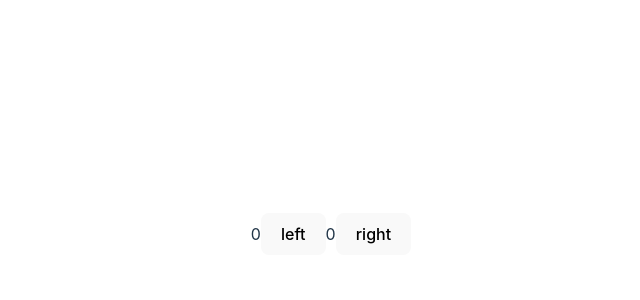
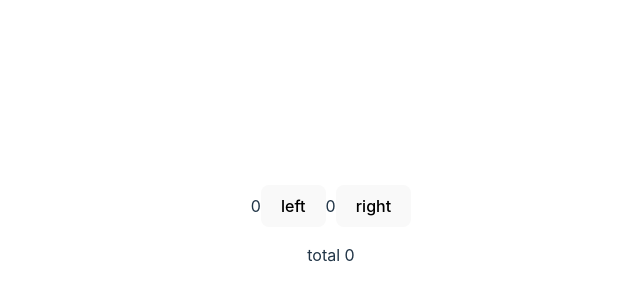
Before and after one commit to sanger16/Full-Stack-Open-2023-Practice, a React (Vite) app: page / in a window 1280 px wide. Shown: the part 166-466 px from the top of the page, without its empty margins (309-949 px from the left). Built offline with nearby package versions, Linux system fonts and the light colour scheme.

Commit message:
1-d Handling Array and async state update

```diff
--- a/src/App.jsx
+++ b/src/App.jsx
@@ -7,12 +7,18 @@ const App = () => {
     left: 0, right:0
   });
 
+  const [allClicks, setAll] = useState([]);
+
+  const [total, setTotal] = useState(0);
+
   const handleLeftClicks = () => {
     const newClicks = {
       ...clicks,
       left: clicks.left + 1
     }
     setClicks(newClicks);
+    setAll(allClicks.concat('L'));
+    setTotal(newClicks.left + clicks.right);
   }
 
   const handleRightClicks = () => {
@@ -21,6 +27,8 @@ const App = () => {
       right: clicks.right + 1
     }
     setClicks(newClicks);
+    setAll(allClicks.concat('R'));
+    setTotal(newClicks.right + clicks.left);
   }
 
   return (
@@ -33,6 +41,8 @@ const App = () => {
     <button onClick={ handleRightClicks }>
       right
     </button>
+    <p>{allClicks.join(' ')}</p>
+    <p>total {total}</p>
   </>
   )
 }
```
